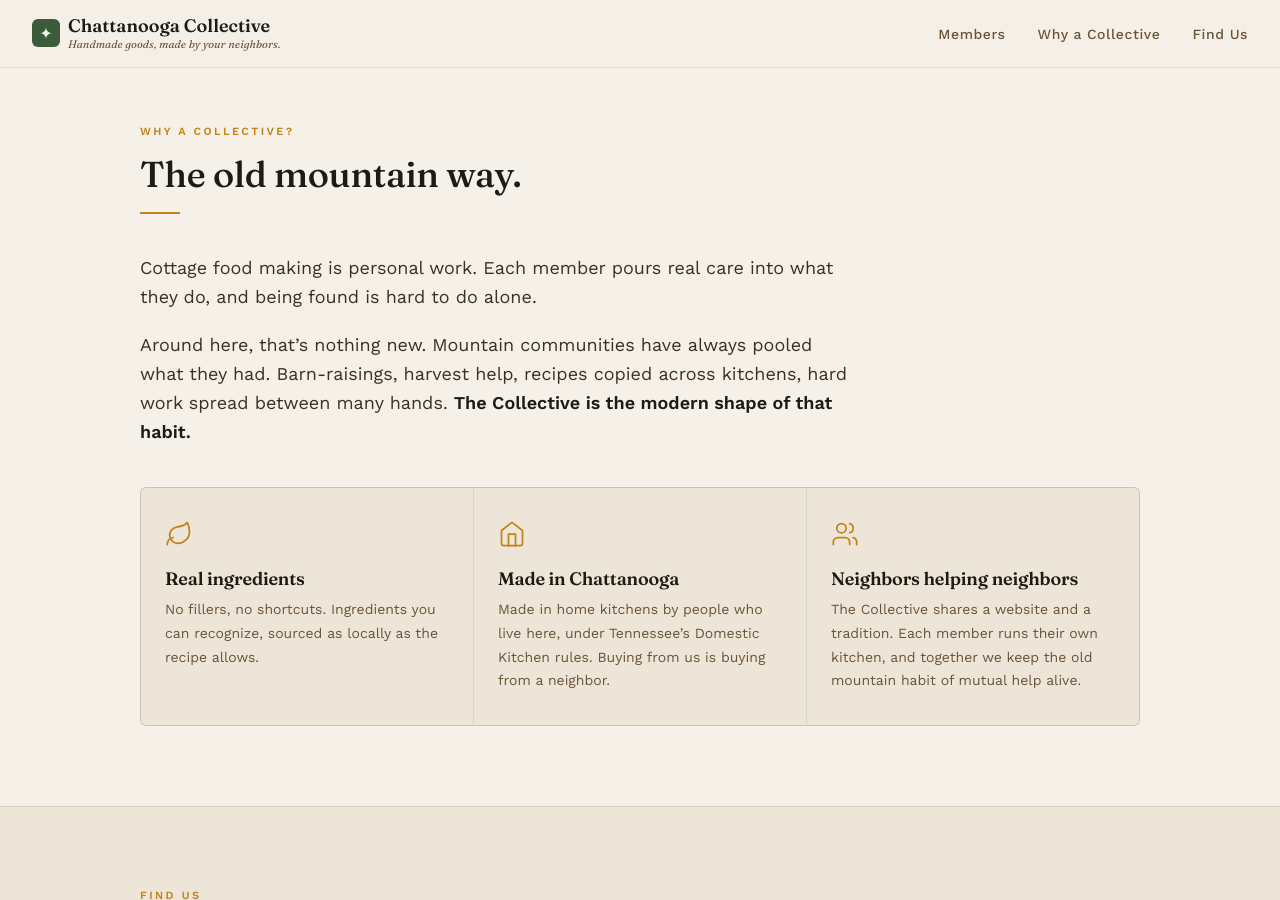
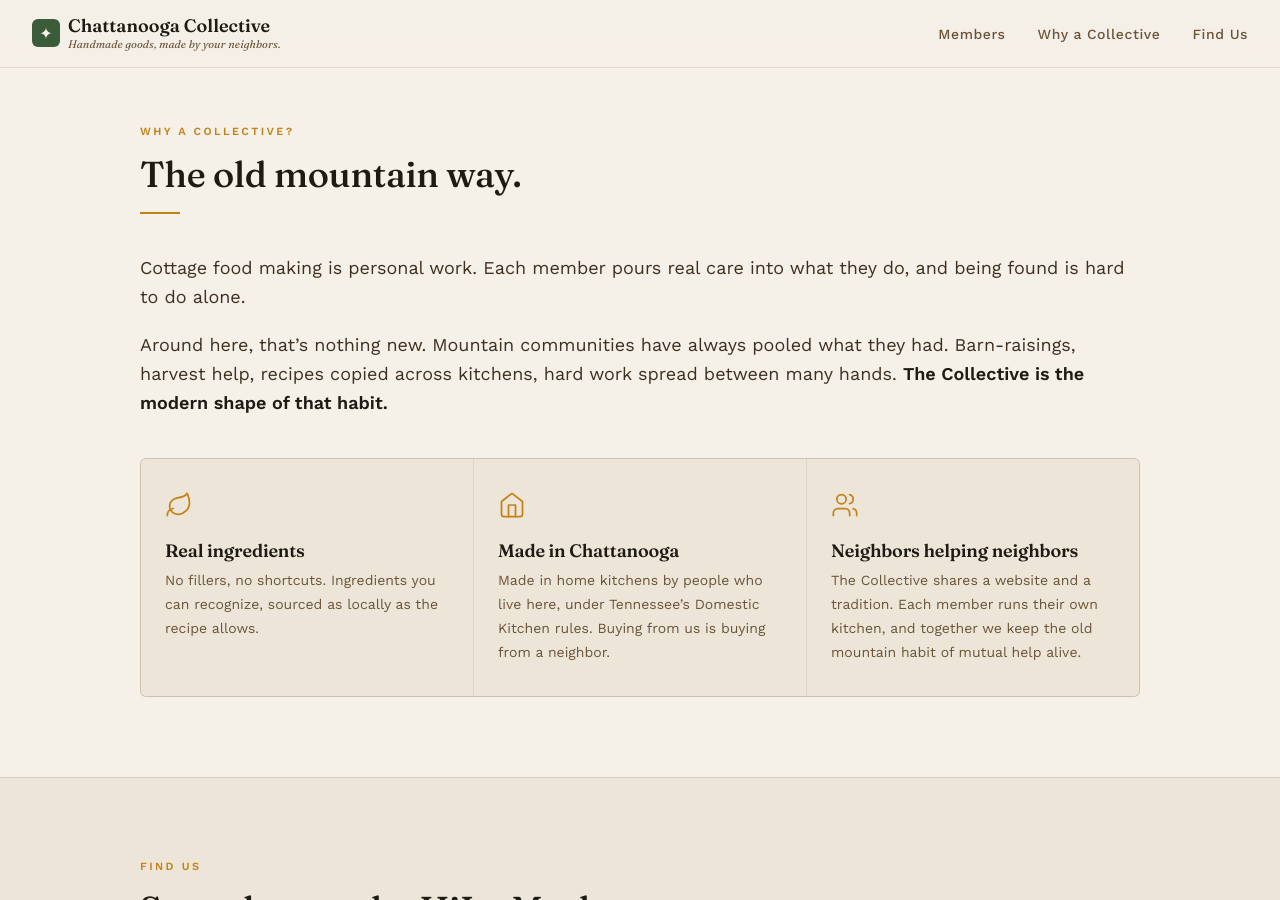
Before and after one commit to seguri-io/chattcollective, a Jekyll site: the page built from index.html, in a window 1280 px wide and 900 px high, scrolled down 1530 px. Built offline with Jekyll 4.4.1, drawn with Linux system fonts in a browser that asks for light colours.

Commit message:
Remove max-width on .prose so it fills its container
Co-Authored-By: Claude Sonnet 4.6 <noreply@anthropic.com>

```diff
--- a/assets/css/main.scss
+++ b/assets/css/main.scss
@@ -149,7 +149,6 @@ h2, h3, h4 { font-weight: 500; }
 }
 
 .prose {
-  max-width: 64ch;
   color: var(--cc-text-2);
 }
 .prose p,
```
